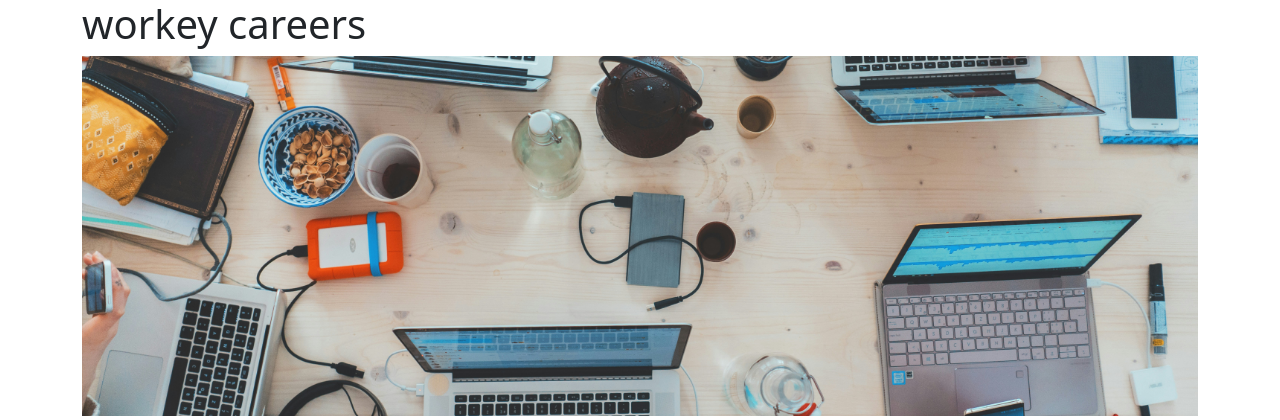
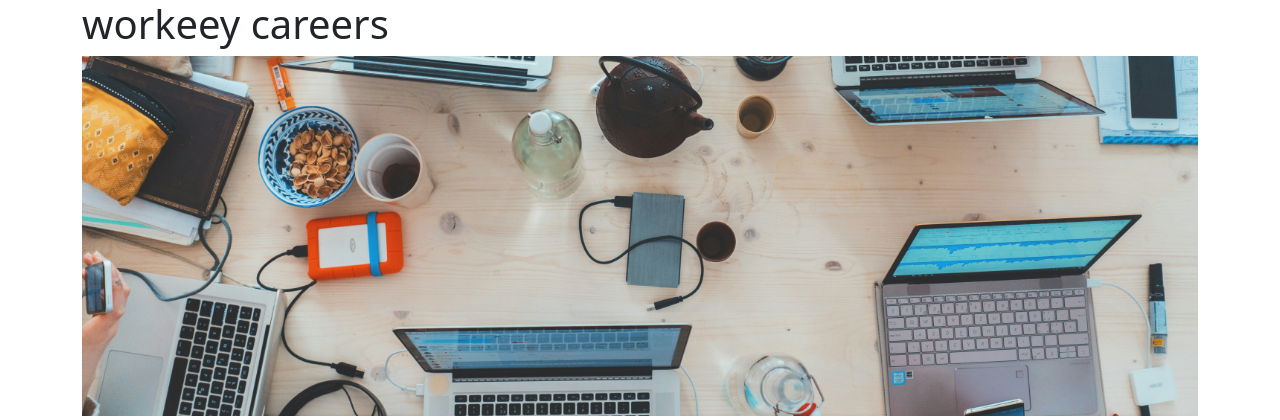
Before and after one commit to ezzaldien/jovian-career-website, a Flask app: page / in a window 1280 px wide. Shown: the top 420 px of the page. Run offline with Flask 3, Linux system fonts and the light colour scheme.

Commit message:
modify html 2

```diff
--- a/templates/home.html
+++ b/templates/home.html
@@ -1,7 +1,7 @@
 <!DOCTYPE html>
 <html>
   <head>
-    <title>workey careers</title>
+    <title>workeey careers</title>
 
     <meta charset="utf-8">
     <meta name="viewport" content="width=device-width, initial-scale=1">
@@ -25,7 +25,7 @@
   <body >
 
   <div class = "container " >
-        <h1 class = "mb-2">workey careers</h1>
+        <h1 class = "mb-2">workeey careers</h1>
         <img id = "banner" src = "static/banner.jpg" >
          <h3 class="mb-2 mt-2">about workeey</h3>
          <p class="text-center" >
```
